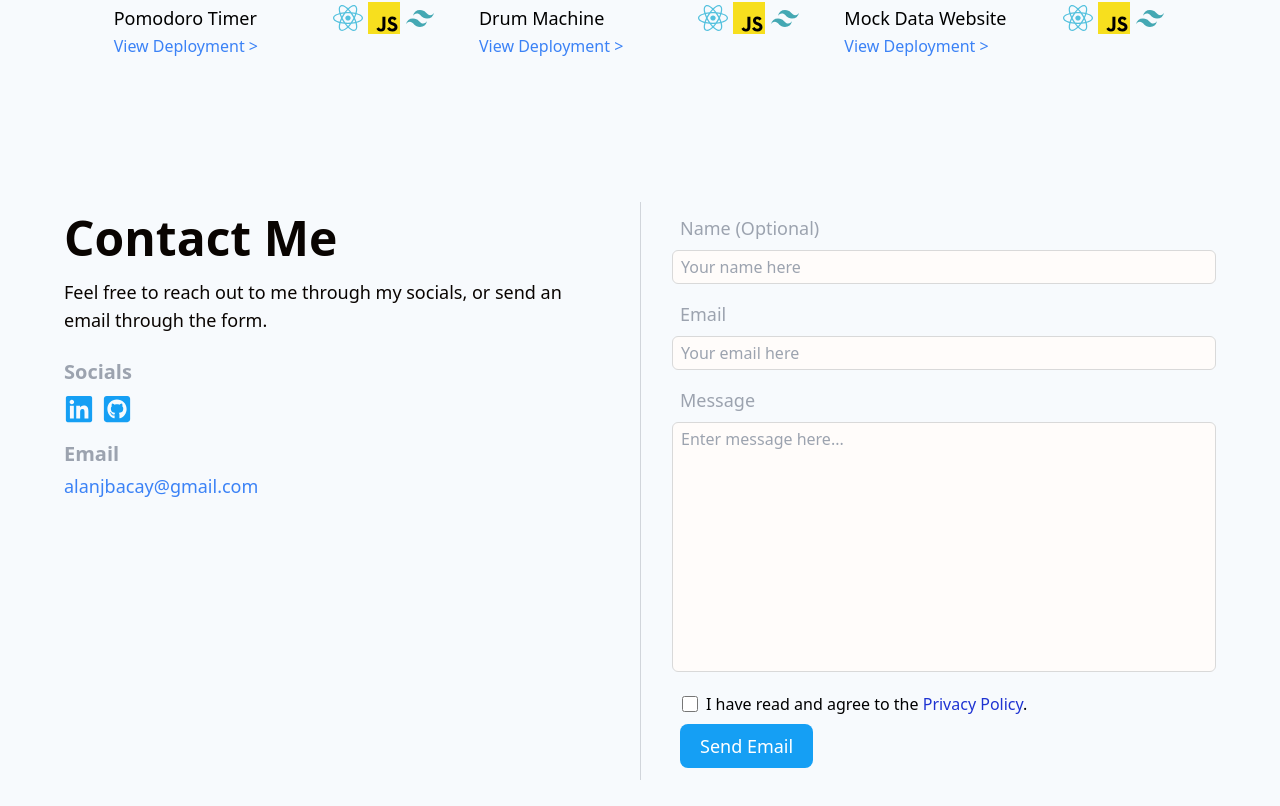
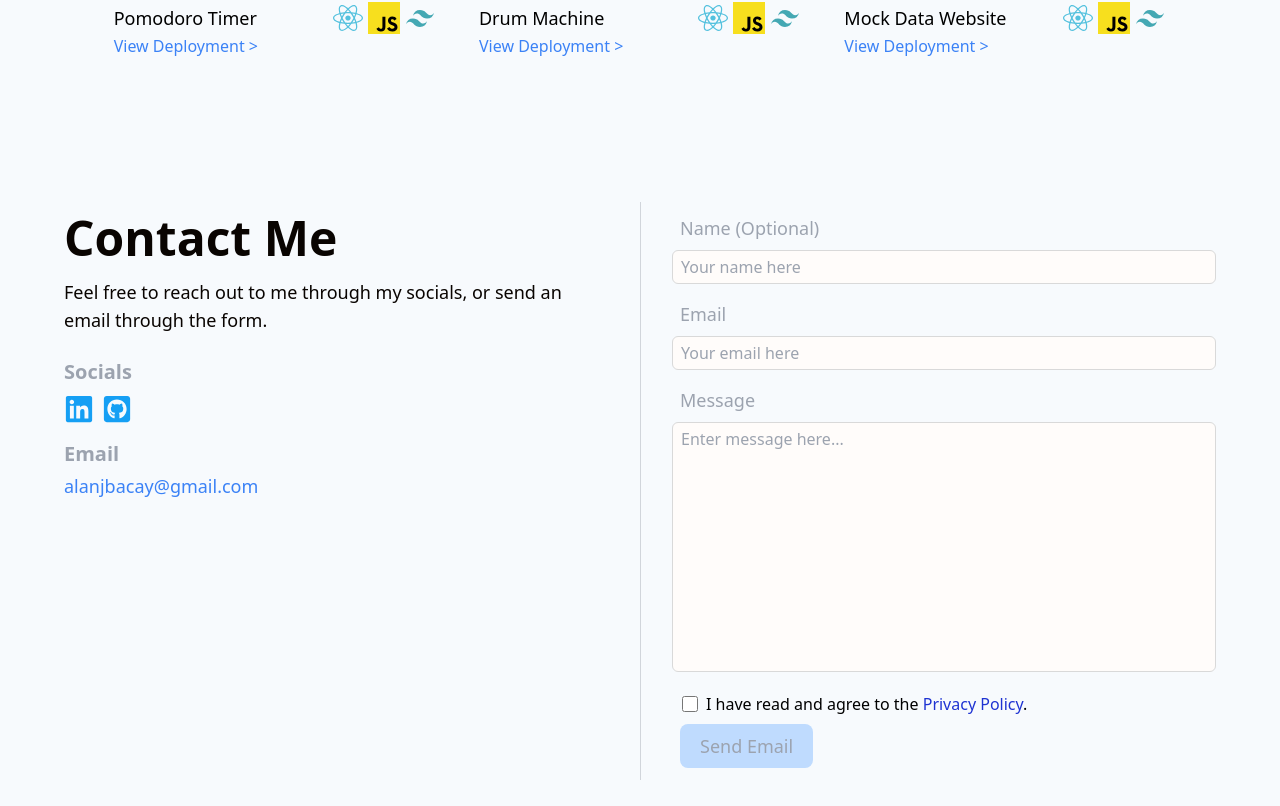
Before and after one commit to alanbacay02/personal-portfolio, a React (Create React App) app: page / in a window 1280 px wide. Shown: the part 2710-3516 px from the top of the page. Built offline with nearby package versions, Linux system fonts and the light colour scheme.

Commit message:
Disables submit button for EmailForm temporarily

```diff
--- a/src/components/EmailForm.jsx
+++ b/src/components/EmailForm.jsx
@@ -67,8 +67,10 @@ const EmailForm = () => {
           <input
             id='submit_button'
             type='submit'
-            className='font-medium text-lg text-white rounded-lg py-2 px-5 bg-primary hover:cursor-pointer hover:bg-blue-600 transition-colors duration-300'
+            // className='font-medium text-lg text-white rounded-lg py-2 px-5 bg-primary hover:cursor-pointer hover:bg-blue-600 transition-colors duration-300'
+            className='font-medium text-lg rounded-lg py-2 px-5 bg-blue-200 text-gray-400'
             value='Send Email'
+            disabled
           />
         </div>
       </form>
```
